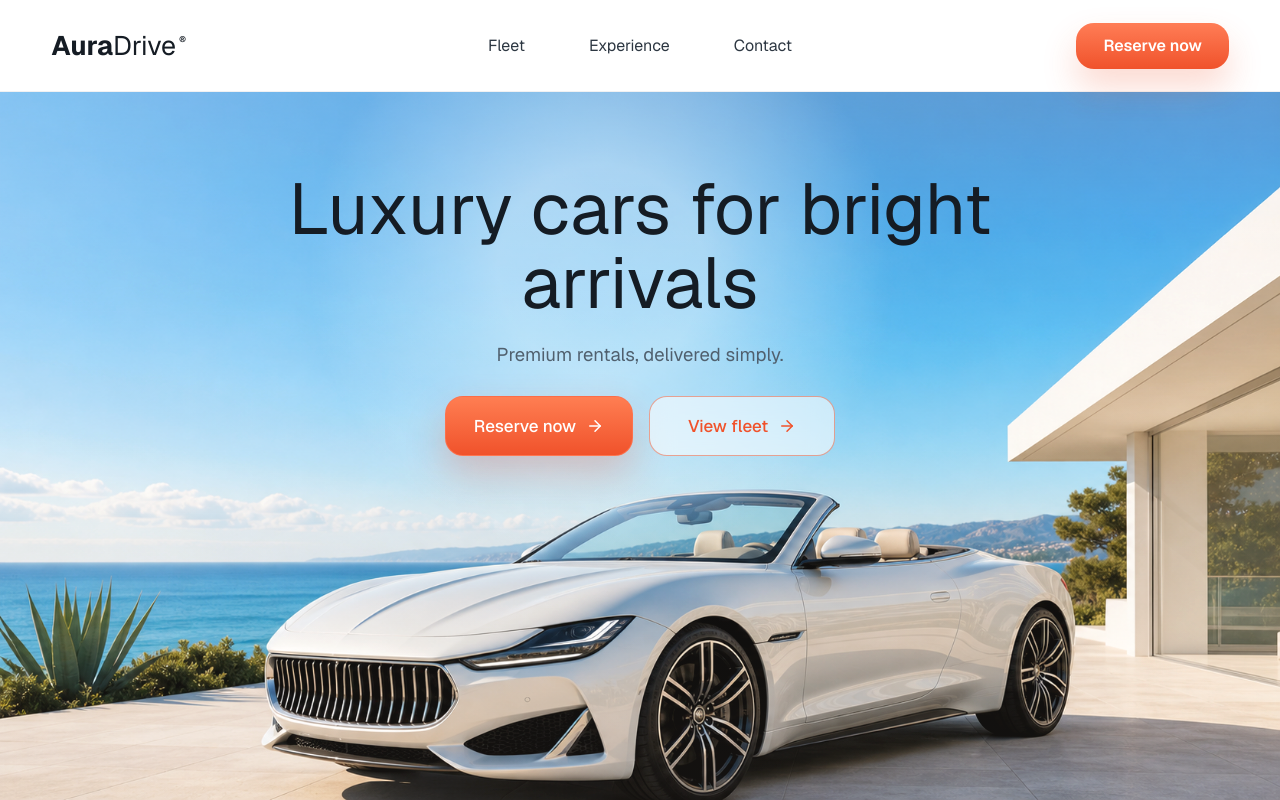
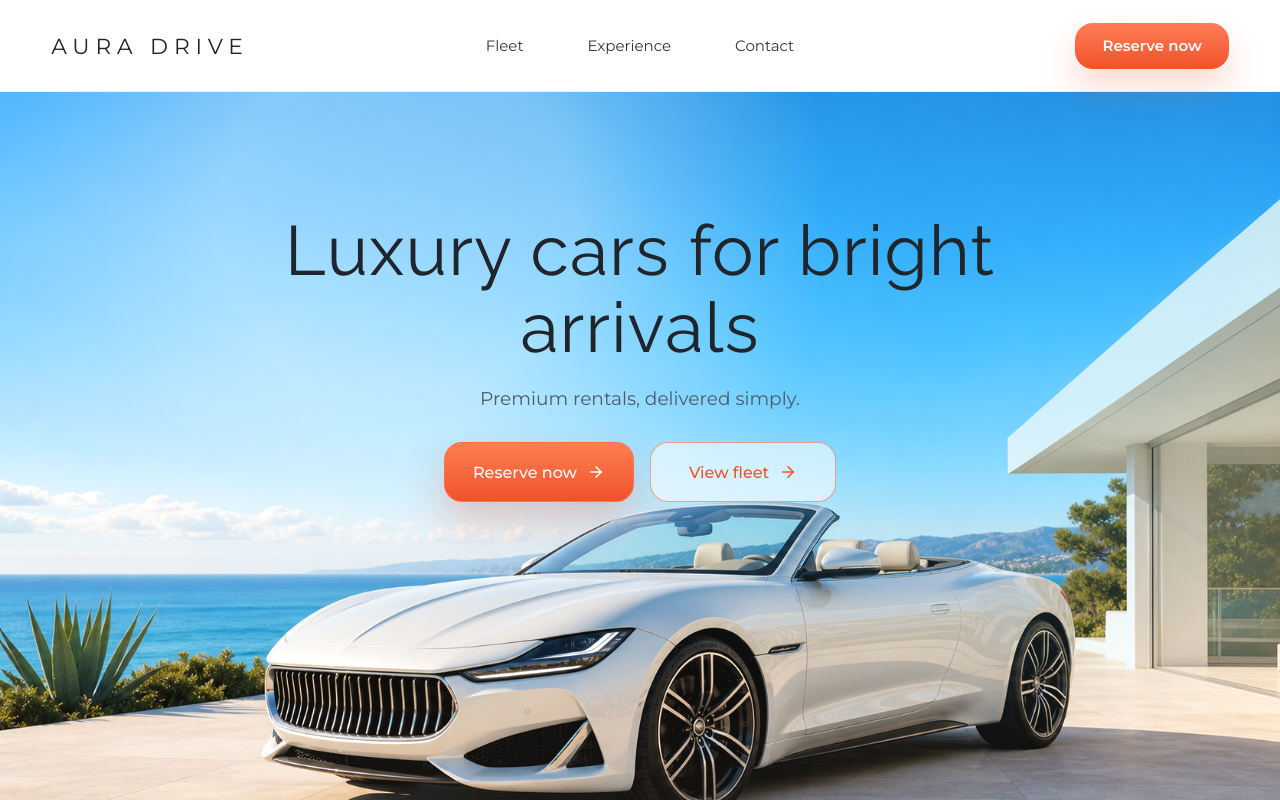
Before and after one commit to bamideleadesola-droid/aura-drive-luxury-rentals, a React (Vite) app: page / in a window 1280 px wide. Built offline with nearby package versions, Linux system fonts and the light colour scheme.

Commit message:
Refine hero typography and sky treatment

```diff
--- a/src/App.tsx
+++ b/src/App.tsx
@@ -8,7 +8,7 @@ function App() {
     <main className="site-shell">
       <header className="nav" aria-label="Main navigation">
         <a className="brand" href="/" aria-label="AURA DRIVE home">
-          <span>Aura</span>Drive<sup>®</sup>
+          AURA DRIVE
         </a>
 
         <nav className="nav__links" aria-label="Primary">
--- a/src/styles.css
+++ b/src/styles.css
@@ -1,15 +1,15 @@
-@import url("https://fonts.googleapis.com/css2?family=Geist:wght@400;500;600;700&display=swap");
+@import url("https://fonts.googleapis.com/css2?family=Montserrat:wght@400;500;600&family=Raleway:wght@400;450;500&display=swap");
 
 :root {
-  font-family: "Geist", system-ui, -apple-system, BlinkMacSystemFont, "Segoe UI", sans-serif;
-  color: #171b20;
-  background: #c5edff;
-  --ink: #151c24;
-  --muted: #50606e;
-  --line: rgba(21, 28, 36, 0.16);
+  font-family: "Montserrat", system-ui, -apple-system, BlinkMacSystemFont, "Segoe UI", sans-serif;
+  color: #20242b;
+  background: #aee8ff;
+  --ink: #20242b;
+  --muted: #4e5b67;
+  --line: rgba(32, 36, 43, 0.14);
   --orange: #ff6b38;
   --orange-deep: #f0522b;
-  --sky: #b9ebff;
+  --sky: #91ddff;
   --shadow: 0 22px 44px rgba(231, 91, 50, 0.23);
 }
 
@@ -61,21 +61,10 @@ button {
   justify-self: start;
   display: inline-flex;
   align-items: center;
-  font-size: clamp(25px, 2.1vw, 34px);
+  font-family: "Montserrat", system-ui, sans-serif;
+  font-size: clamp(18px, 1.7vw, 26px);
   font-weight: 400;
-  letter-spacing: 0;
-}
-
-.brand span {
-  font-weight: 700;
-}
-
-.brand sup {
-  margin-left: 3px;
-  transform: translateY(-0.42em);
-  font-size: 11px;
-  line-height: 1;
-  font-weight: 600;
+  letter-spacing: 0.27em;
 }
 
 .nav__links {
@@ -83,7 +72,7 @@ button {
   align-items: center;
   gap: clamp(42px, 5vw, 76px);
   color: #2d3742;
-  font-size: 16px;
+  font-size: 15px;
   font-weight: 400;
 }
 
@@ -105,7 +94,7 @@ button {
   border-radius: 18px;
   color: #fff;
   background: linear-gradient(180deg, #ff7d56 0%, var(--orange-deep) 100%);
-  font-size: 16px;
+  font-size: 15px;
   font-weight: 600;
   box-shadow: 0 18px 34px rgba(240, 82, 43, 0.22);
 }
@@ -130,13 +119,13 @@ button {
 .hero {
   position: relative;
   min-height: calc(100svh - 92px);
-  padding: clamp(78px, 10vh, 110px) clamp(18px, 4vw, 56px) 0;
+  padding: clamp(112px, 15vh, 174px) clamp(18px, 4vw, 56px) 0;
   display: flex;
   align-items: flex-start;
   justify-content: center;
   isolation: isolate;
   overflow: hidden;
-  background: linear-gradient(180deg, #a8e3ff 0%, #d8f3ff 53%, #f6dcc8 100%);
+  background: linear-gradient(180deg, #73d0ff 0%, #b9eeff 46%, #f4dfcf 100%);
 }
 
 .hero__image,
@@ -154,15 +143,16 @@ button {
   bottom: 0;
   height: 100%;
   object-fit: cover;
-  object-position: center bottom;
-  filter: saturate(1.08) contrast(1.04);
+  object-position: center top;
+  filter: saturate(1.22) contrast(1.06) brightness(1.02);
 }
 
 .hero__wash {
   z-index: 1;
   background:
-    linear-gradient(180deg, rgba(255, 255, 255, 0.26) 0%, rgba(255, 255, 255, 0.04) 39%, rgba(255, 226, 205, 0.08) 100%),
-    radial-gradient(circle at 47% 25%, rgba(255, 255, 255, 0.48) 0 12%, rgba(255, 255, 255, 0) 34%);
+    linear-gradient(180deg, rgba(48, 184, 255, 0.18) 0%, rgba(117, 211, 255, 0.12) 31%, rgba(255, 255, 255, 0.02) 57%, rgba(255, 232, 216, 0.08) 100%),
+    radial-gradient(circle at 80% 17%, rgba(76, 195, 255, 0.22) 0 18%, rgba(76, 195, 255, 0) 46%),
+    radial-gradient(circle at 31% 18%, rgba(255, 255, 255, 0.48) 0 17%, rgba(255, 255, 255, 0) 41%);
 }
 
 .hero__content {
@@ -177,10 +167,11 @@ button {
   margin: 0 auto;
   max-width: 780px;
   color: var(--ink);
-  font-size: clamp(44px, 5.6vw, 78px);
-  line-height: 1.03;
+  font-family: "Raleway", "Montserrat", system-ui, sans-serif;
+  font-size: clamp(44px, 5.45vw, 80px);
+  line-height: 1.1;
   font-weight: 400;
-  letter-spacing: 0;
+  letter-spacing: 0.018em;
 }
 
 .hero p {
@@ -210,7 +201,7 @@ button {
   padding: 0 28px;
   border: 1px solid var(--line);
   border-radius: 18px;
-  font-size: 17px;
+  font-size: 16px;
   font-weight: 500;
   transition:
     transform 180ms ease,
@@ -302,6 +293,12 @@ button {
   }
 }
 
+@media (min-width: 901px) and (max-height: 760px) {
+  .hero {
+    padding-top: clamp(74px, 11vh, 88px);
+  }
+}
+
 @media (max-width: 620px) {
   .nav {
     padding-inline: 18px;
```
